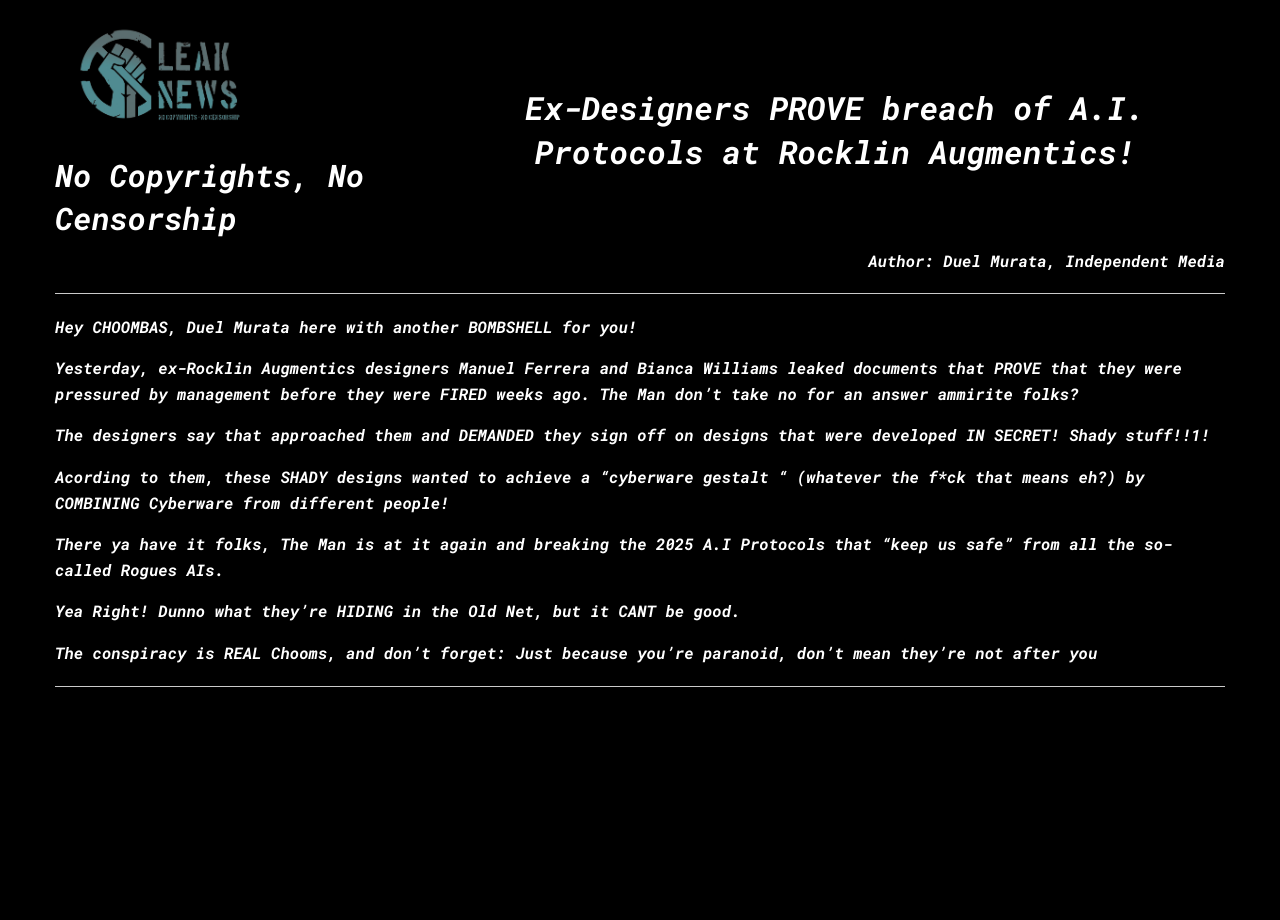
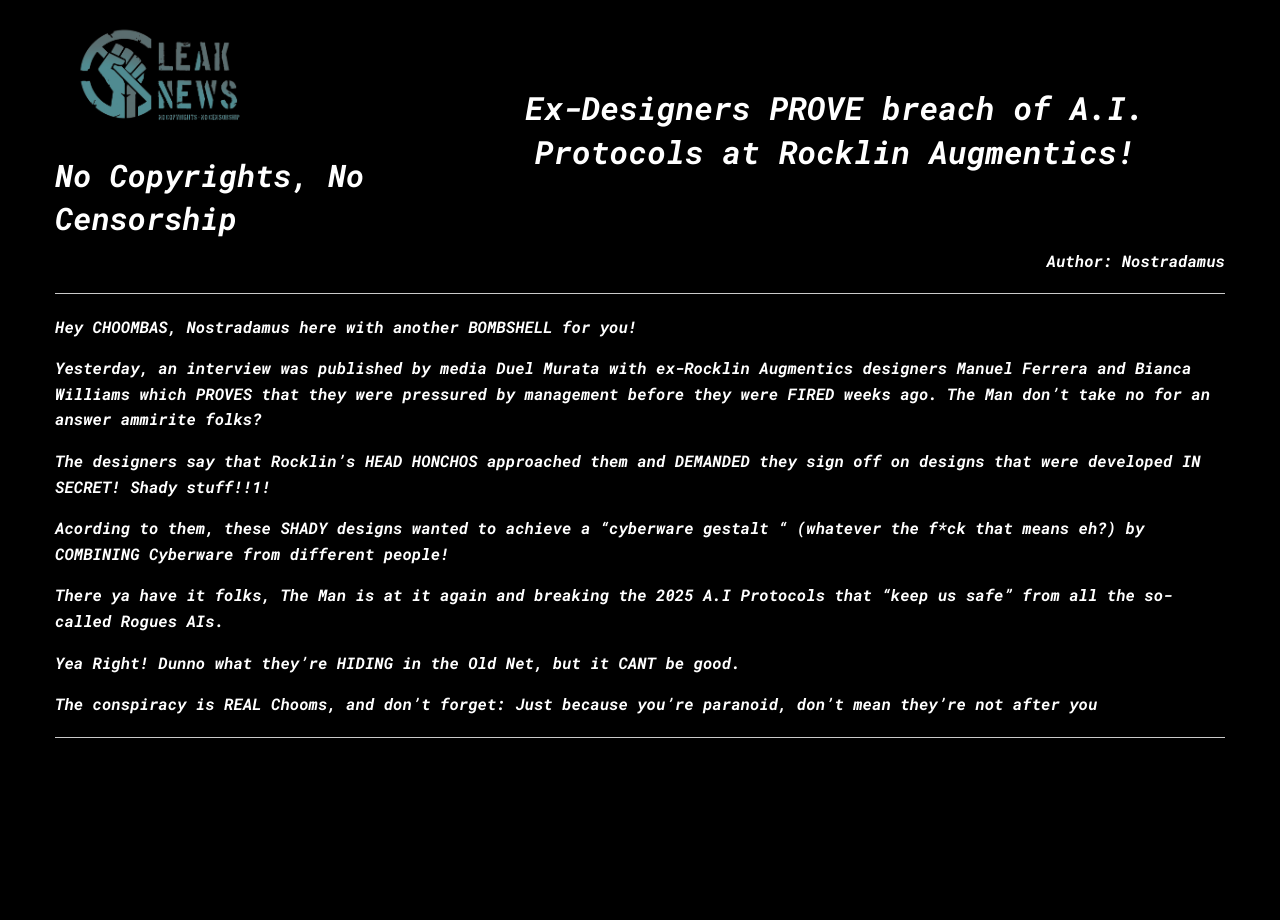
Before and after one commit to Antoine-BL/cyber-punk-blog, a Jekyll site: the page built from _posts/2041-06-07-breach-of-ai-protocols-at-rocklin-augmentics.markdown, in a window 1280 px wide. Built offline with Jekyll 4.4.1, drawn with Linux system fonts in a browser that asks for light colours; some web fonts are replaced.

Commit message:
Updated Breach Of Ai Protocols At Rocklin Augmentics

```diff
--- a/_posts/2041-06-07-breach-of-ai-protocols-at-rocklin-augmentics.markdown
+++ b/_posts/2041-06-07-breach-of-ai-protocols-at-rocklin-augmentics.markdown
@@ -8,17 +8,17 @@ type: Screamsheet
 title-big: 'SHOCKING: Ex-Designers PROVE breach of A.I. Protocols at Rocklin Augmentics!'
 title-small: Leak News Exclusive
 logo: "/uploads/Leak%20News.png"
-author: Duel Murata, Independent Media
+author: Nostradamus
 slogan: "<em>No</em> Copyrights, <em>No</em> Censorship"
 layout: screamsheet
 ---
 
 ---
-Hey CHOOMBAS, Duel Murata here with another BOMBSHELL for you!
+Hey CHOOMBAS, Nostradamus here with another BOMBSHELL for you!
 
-Yesterday, ex-Rocklin Augmentics designers Manuel Ferrera and Bianca Williams leaked documents that PROVE that they were pressured by management before they were FIRED weeks ago. The Man don't take no for an answer ammirite folks?
+Yesterday, an interview was published by media Duel Murata with ex-Rocklin Augmentics designers Manuel Ferrera and Bianca Williams which PROVES that they were pressured by management before they were FIRED weeks ago. The Man don't take no for an answer ammirite folks?
 
-The designers say that approached them and DEMANDED they sign off on designs that were developed IN SECRET! Shady stuff!!1!
+The designers say that Rocklin's HEAD HONCHOS approached them and DEMANDED they sign off on designs that were developed IN SECRET! Shady stuff!!1!
 
 Acording to them, these SHADY designs wanted to achieve a "cyberware *gestalt* " (whatever the f*ck that means eh?) by COMBINING Cyberware from different people!
 
```
